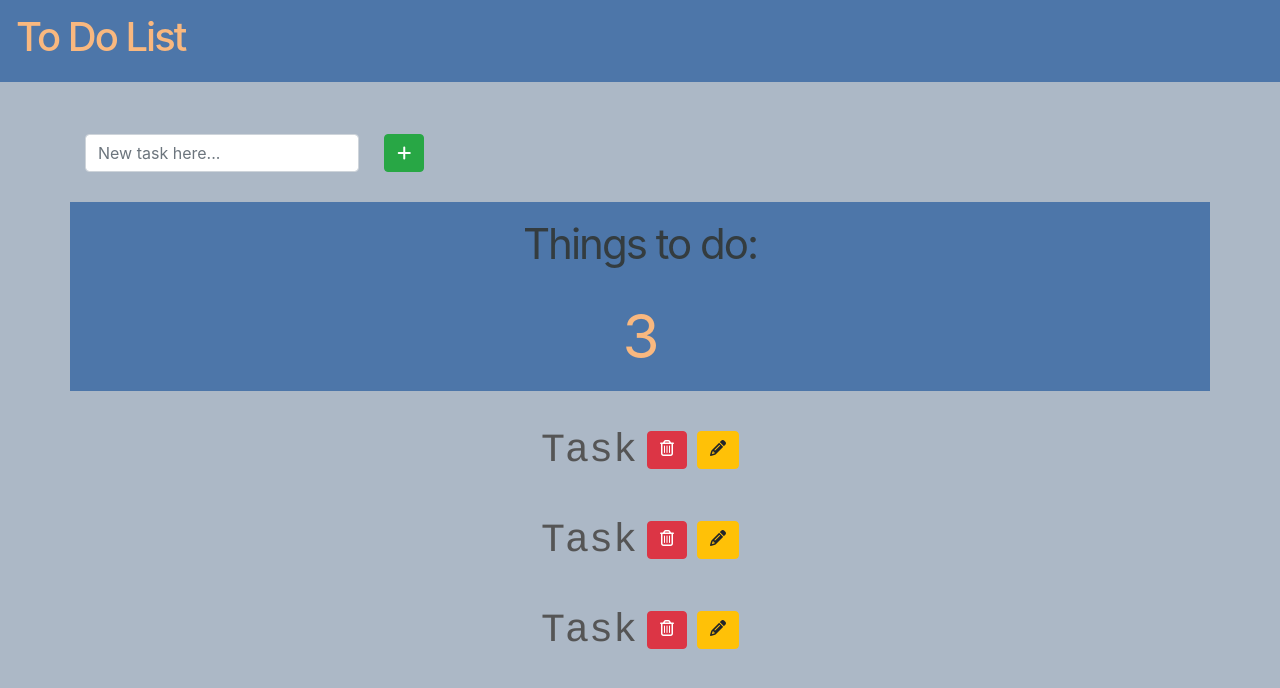
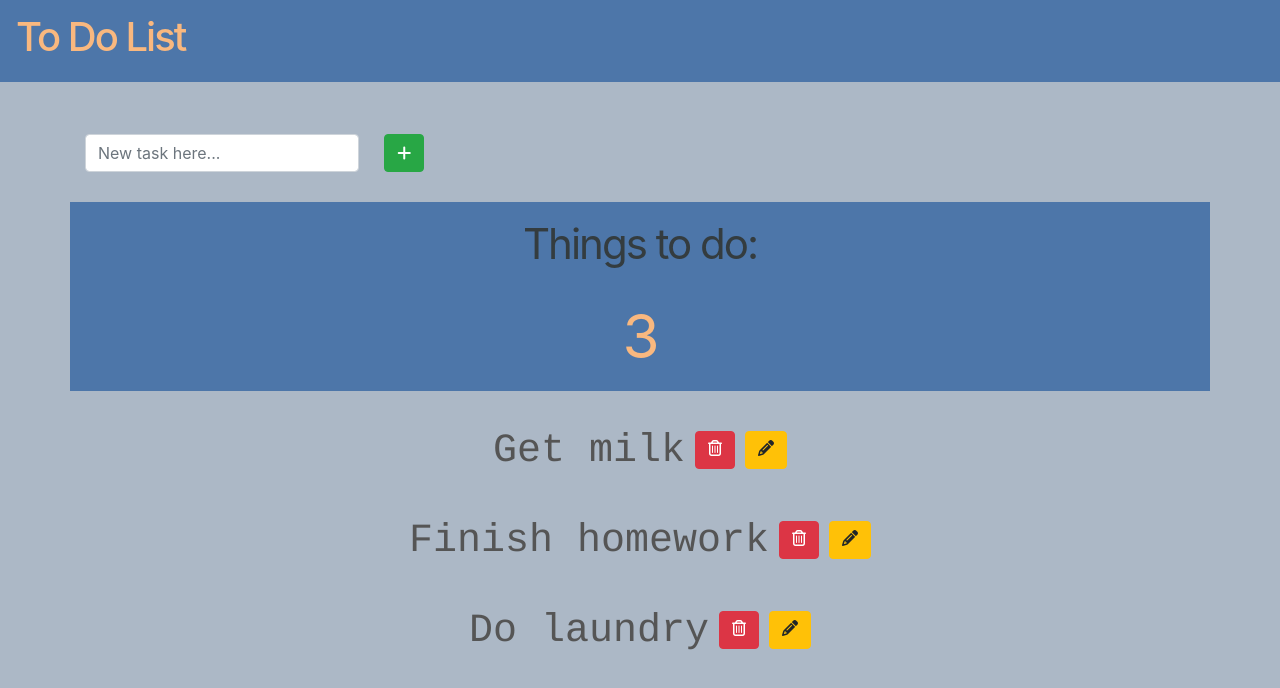
Before and after one commit to dorarad17/todo-app-frontend, a React (Create React App) app: page / in a window 1280 px wide. Shown: the top 688 px of the page. Built offline with nearby package versions, Linux system fonts and the light colour scheme.

Commit message:
changed tasks to props

```diff
--- a/src/App.js
+++ b/src/App.js
@@ -7,7 +7,7 @@ import Title from "./components/Title";
 import NewTask from "./components/NewTask";
 import Background from "./components/Background";
 import Total from "./components/Total";
-import Task from "./components/Tasks";
+import Task from "./components/Task";
 
 class App extends React.Component {
 	render() {
@@ -18,9 +18,9 @@ class App extends React.Component {
 				<Nav />
 				<NewTask />
 				<Total />
-				<Task />
-				<Task />
-				<Task />
+				<Task item="Get milk" />
+				<Task item="Finish homework" />
+				<Task item="Do laundry" />
 			</div>
 		);
 	}
--- a/src/components/Tasks.js
+++ b/src/components/Task.js
@@ -6,7 +6,7 @@ class Task extends React.Component {
 			<div classNameName="container">
 				<div className="row item text-center">
 					<div className="col-12">
-						Task
+						{this.props.item}
 						<button type="button" className="btn btn-space btn-danger">
 							<i className="far fa-trash-alt"></i>
 						</button>
```
